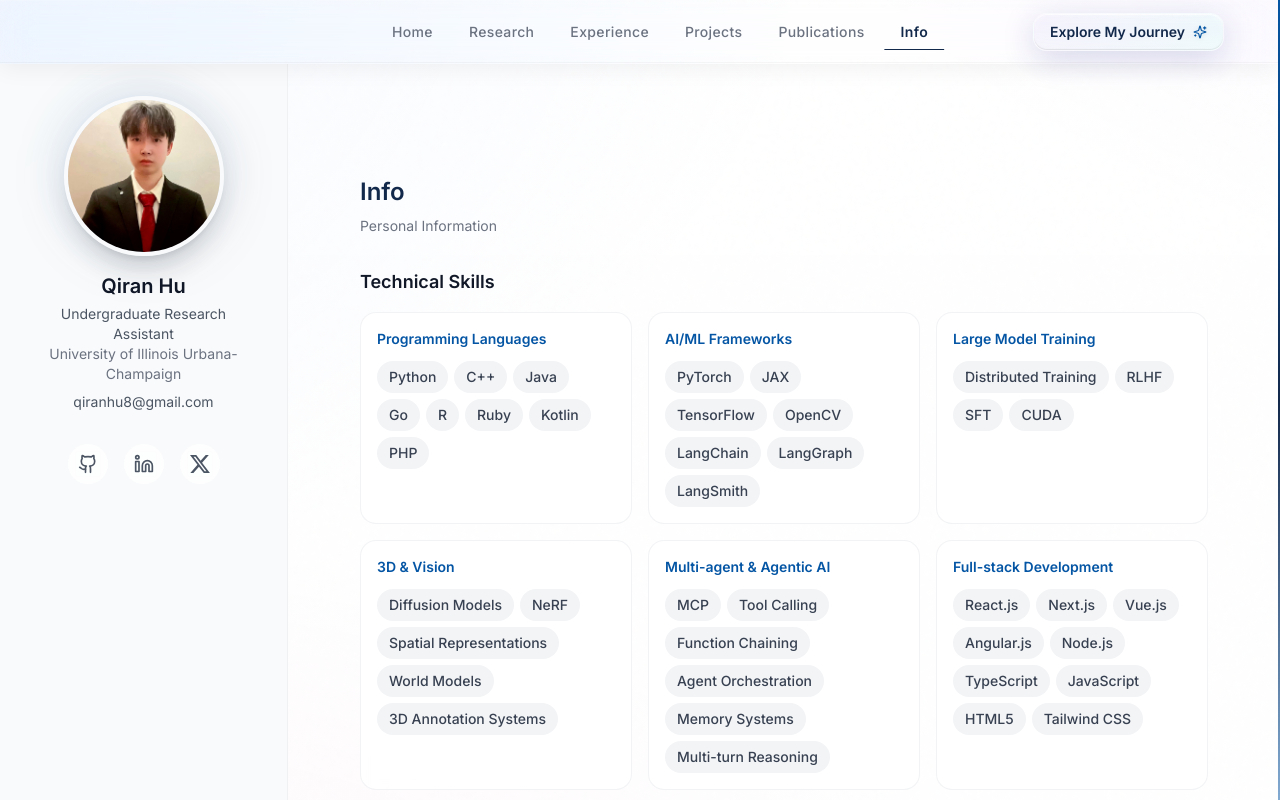
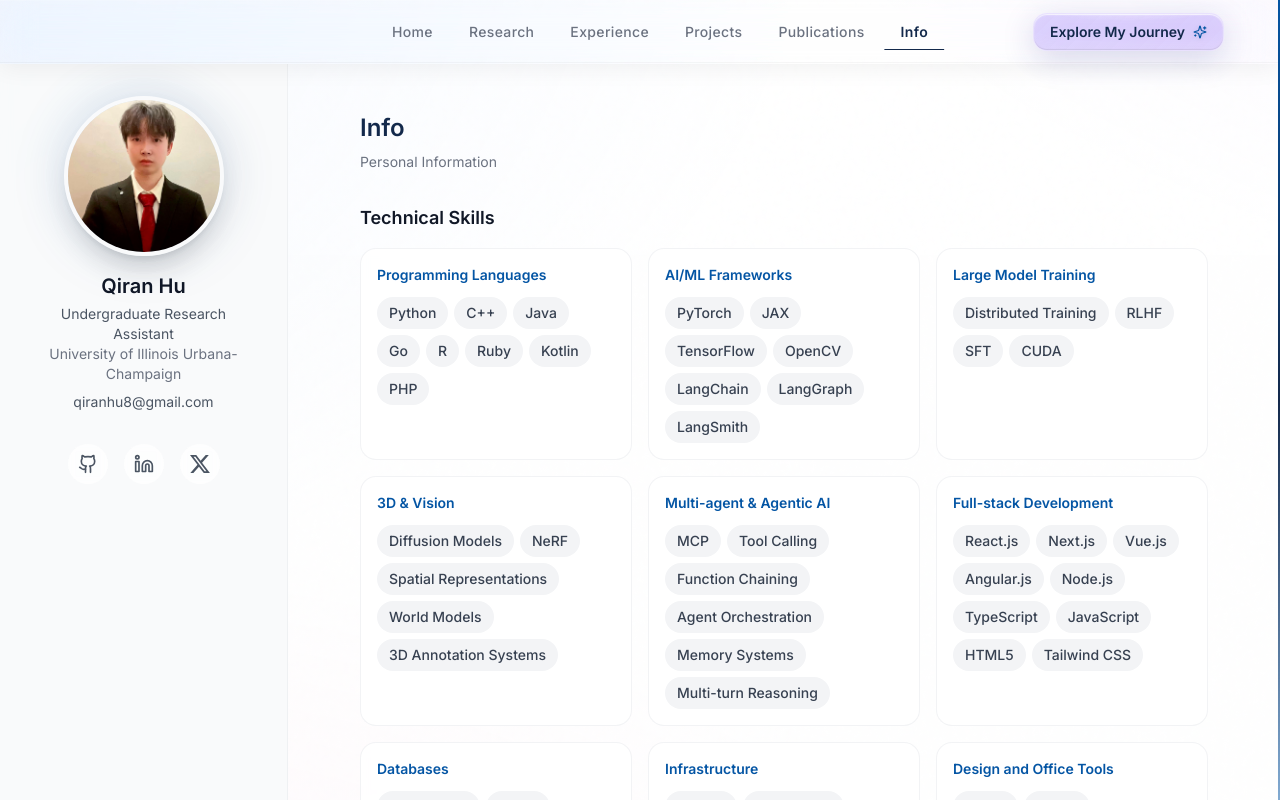
Before and after one commit to Edward-H26/Edward-H26.github.io, a React (Vite) app: page /info in a window 1280 px wide. Shown: the top 800 px of the page. Built offline with nearby package versions, Linux system fonts and the light colour scheme.

Commit message:
Update the glass button to a violet tint
Use a stronger violet gradient over a lavender background. Drop the top padding on main.

```diff
--- a/src/components/layout/Layout.tsx
+++ b/src/components/layout/Layout.tsx
@@ -24,7 +24,7 @@ export function Layout({ mobileMenuOpen, onMobileMenuClose }: LayoutProps) {
       <div className="flex relative">
         <Sidebar className="hidden lg:block" />
 
-        <main className="flex-1 lg:ml-72 pt-16">
+        <main className="flex-1 lg:ml-72">
           <div className="max-w-4xl mx-auto px-6 py-12">
             <Outlet />
           </div>
--- a/src/styles/globals.css
+++ b/src/styles/globals.css
@@ -679,8 +679,8 @@
 
   position: relative;
   background:
-    linear-gradient(135deg, rgba(147, 112, 219, 0.08), rgba(64, 224, 208, 0.08)),
-    var(--glass-bg);
+    linear-gradient(135deg, rgba(167, 139, 250, 0.35), rgba(139, 92, 246, 0.25)),
+    rgba(237, 233, 254, 0.6);
   backdrop-filter: blur(var(--glass-blur)) saturate(var(--glass-saturation));
   -webkit-backdrop-filter: blur(var(--glass-blur)) saturate(var(--glass-saturation));
   border: 1px solid var(--glass-border);
@@ -748,8 +748,8 @@
   --glass-bg: rgba(255, 255, 255, 0.22);
   --glass-border: rgba(255, 255, 255, 0.55);
   background:
-    linear-gradient(135deg, rgba(147, 112, 219, 0.12), rgba(64, 224, 208, 0.12)),
-    var(--glass-bg);
+    linear-gradient(135deg, rgba(167, 139, 250, 0.45), rgba(139, 92, 246, 0.35)),
+    rgba(237, 233, 254, 0.7);
   transform: translateY(-3px) scale(1.02);
   box-shadow:
     0 12px 40px rgba(31, 38, 135, 0.25),
```
